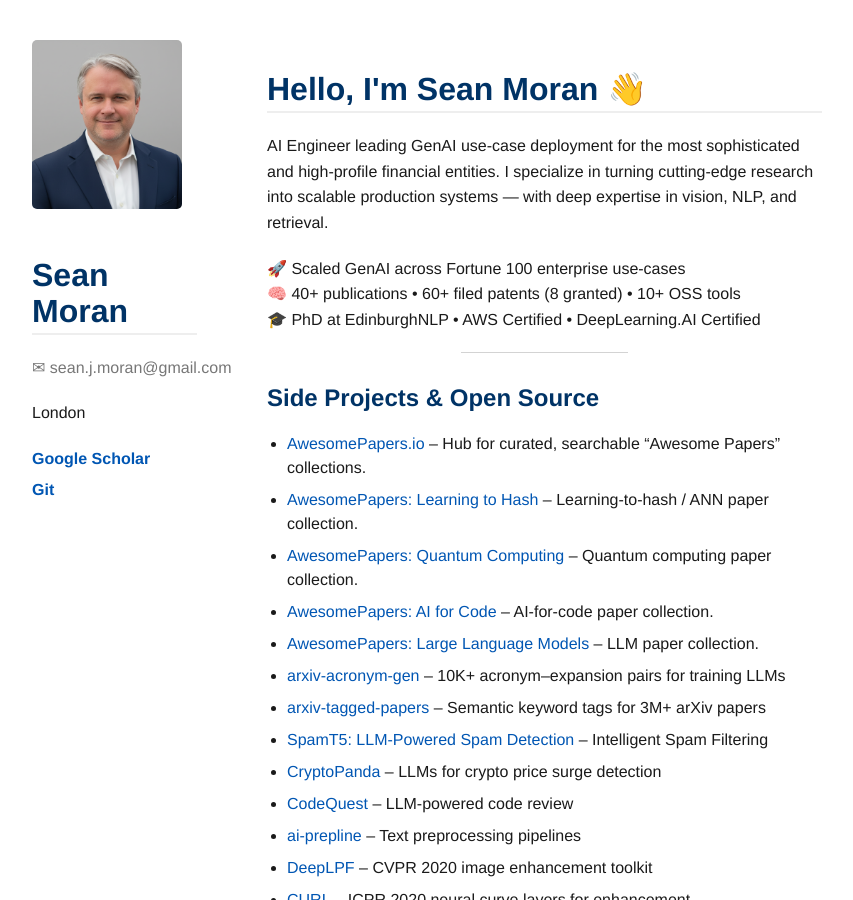
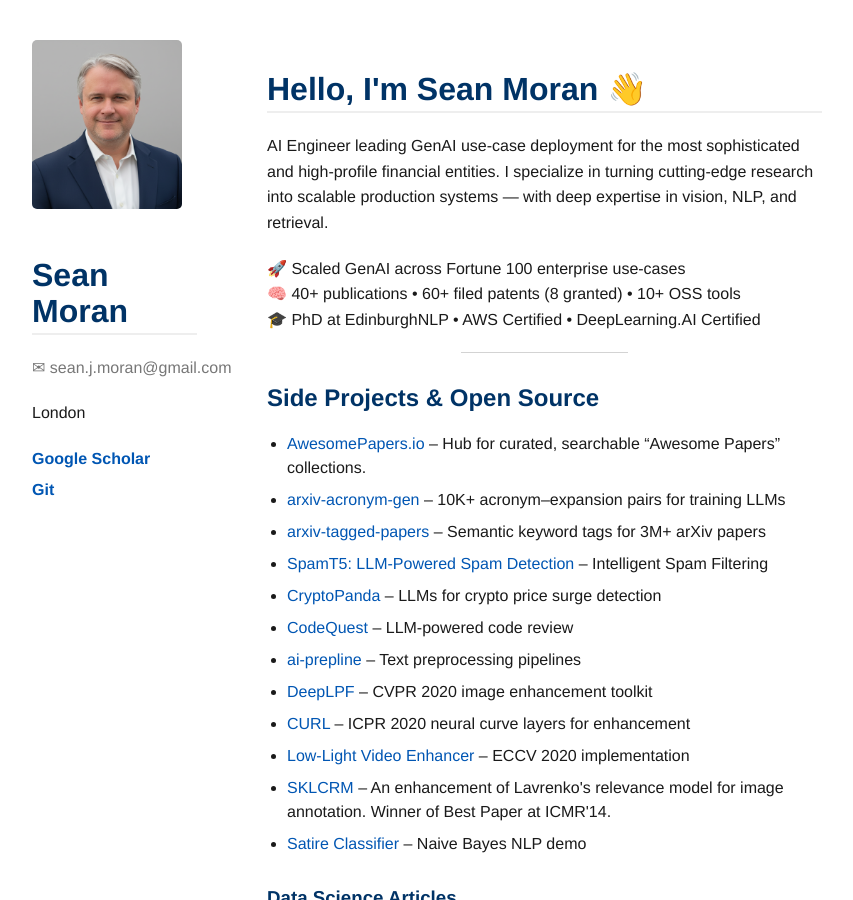
Before and after one commit to sjmoran/sjmoran.github.io, a Jekyll site: the page built from index.md, in a window 1280 px wide and 900 px high. Shown: the whole window, without its empty margins (8-861 px from the left). Built offline with Jekyll 4.4.1, drawn with Linux system fonts in a browser that asks for light colours.

Commit message:
Update side-projects.html by removing AwesomePapers links
Removed several AwesomePapers links from the side projects list.

```diff
--- a/_includes/side-projects.html
+++ b/_includes/side-projects.html
@@ -1,10 +1,6 @@
 <h2 id="projects">Side Projects &amp; Open Source</h2>
 <ul>
   <li><a href="https://awesomepapers.io/">AwesomePapers.io</a> – Hub for curated, searchable “Awesome Papers” collections.</li>
-  <li><a href="https://awesomepapers.io/learning-to-hash/">AwesomePapers: Learning to Hash</a> – Learning-to-hash / ANN paper collection.</li>
-  <li><a href="https://awesomepapers.io/quantum-computing/">AwesomePapers: Quantum Computing</a> – Quantum computing paper collection.</li>
-  <li><a href="https://awesomepapers.io/ai-for-code/">AwesomePapers: AI for Code</a> – AI-for-code paper collection.</li>
-  <li><a href="https://awesomepapers.io/large-language-models/">AwesomePapers: Large Language Models</a> – LLM paper collection.</li>
   <li><a href="https://huggingface.co/datasets/sjmoran/arxiv-acronym-gen">arxiv-acronym-gen</a> – 10K+ acronym–expansion pairs for training LLMs</li>
   <li><a href="https://huggingface.co/datasets/sjmoran/arxiv-tagged-papers">arxiv-tagged-papers</a> – Semantic keyword tags for 3M+ arXiv papers</li>
   <li><a href="https://github.com/jpmorganchase/llm-email-spam-detection">SpamT5: LLM-Powered Spam Detection</a> – Intelligent Spam Filtering</li>
```
